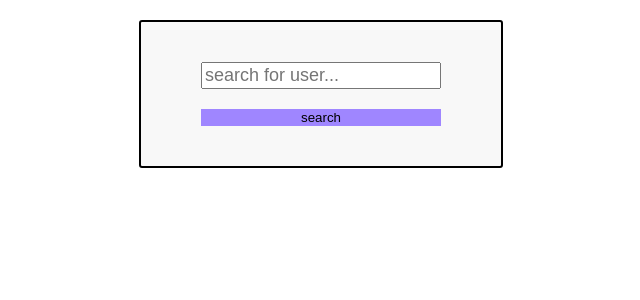
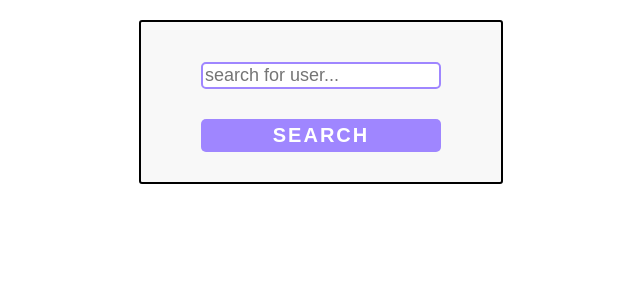
Before and after one commit to github-user-breakdown-2/front-end, a React (Create React App) app in the folder github-user-breakdown/: page /github-users in a window 1280 px wide. Shown: the top 300 px of the page, without its empty margins (319-959 px from the left). Built offline with nearby package versions, Linux system fonts and the light colour scheme; sample sign-in values are in the browser's storage.

Commit message:
adding style

```diff
--- a/github-user-breakdown/src/components/GithubUsers.js
+++ b/github-user-breakdown/src/components/GithubUsers.js
@@ -3,6 +3,7 @@ import { connect } from "react-redux";
 import styled from "styled-components";
 import { getUserData, deleteUser } from "../actions";
 import { Link } from "react-router-dom";
+import Loader from "react-loader-spinner";
 
 const PageWrapper = styled.div``;
 
@@ -25,12 +26,26 @@ const FormWrapper = styled.div`
     input {
       margin: 10px 0;
       font-size: 18px;
+      border-radius: 5px;
+      border: 2px solid #9f86ff;
     }
     button {
-      margin: 10px 0;
-      border: none;
-      background-color: #9f86ff;
+      border: 0;
+      padding: 5px 0;
+      font-size: 20px;
+      font-weight: bold;
+      text-transform: uppercase;
+      letter-spacing: 0.1em;
+      background: #9f86ff;
+      color: white;
+      transition: all.5s ease;
+      margin-top: 20px;
+      border-radius: 5px;
       cursor: pointer;
+
+      &:hover {
+        background: #5933f0;
+      }
     }
   }
 `;
@@ -121,20 +136,21 @@ class GithubUsers extends React.Component {
             <button> search </button>
           </form>
         </FormWrapper>
-        <UserCardsContainer>
+
+        {this.props.fetching ? (<Loader type="TailSpin" color="black" height={80} width={80} />) :
+        (<UserCardsContainer>
           {this.props.users.map(user => (
             <Link to={`/github-users/${user.user}`} key={user.user}>
               <UserCard>
-                <button onClick={e => this.deleteUser(e, user.user)}>
-                  X
-                </button>
+                <button onClick={e => this.deleteUser(e, user.user)}>X</button>
                 <div> {user.user} </div>
                 <img src={user.avatar} alt="" />
                 <div>Repo Count: {user.repo_count} </div>
               </UserCard>
             </Link>
           ))}
-        </UserCardsContainer>
+        </UserCardsContainer>)
+        }
       </PageWrapper>
     );
   }
@@ -142,7 +158,8 @@ class GithubUsers extends React.Component {
 
 const mapStateToProps = state => ({
   users: state.users,
-  summary: state.userSummary
+  summary: state.userSummary,
+  fetching: state.fetching
 });
 
 export default connect(
--- a/github-user-breakdown/src/components/User.js
+++ b/github-user-breakdown/src/components/User.js
@@ -5,32 +5,34 @@ import styled from "styled-components";
 import { VictoryPie } from "victory";
 import Hours from "./Hours";
 import Days from "./Days";
+import Loader from "react-loader-spinner";
 
 const UserWrapper = styled.div`
-  max-width: 400px;
+  width: 100%;
   margin: 20px auto;
   display: flex;
   flex-direction: column;
+  justify-content: center;
+  align-items: center;
+  border-bottom: 2px solid black;
   img {
     max-width: 200px;
+    max-height: 200px;
+    border-radius: 50%;
+  }
+
+  h2 {
+    font-size: 30px
+    color: #2f323a;
   }
 `;
 const Languages = styled.div`
   border: 2px solid black;
-  max-width: 80%;
+  max-width: 50%;
   margin: 20px auto;
   padding: 50px;
 `;
 
-// const barData = [
-//   {weekDay: 'Mon', commits: 16},
-//   {weekDay: 'Tue', commits: 5},
-//   {weekDay: 'Wed', commits: 7},
-//   {weekDay: 'Thu', commits: 8},
-//   {weekDay: 'Fri', commits: 19},
-//   {weekDay: 'Sat', commits: 0},
-//   {weekDay: 'Sun', commits: 19},
-// ];
 
 const User = props => {
   const username = props.match.params.user;
@@ -55,19 +57,21 @@ const User = props => {
   return (
     <>
       <UserWrapper>
-        {user.user}
         <img src={user.avatar} alt="" />
+        <h2>{user.user}</h2>
+
       </UserWrapper>
 
       {props.summary.length === 0 ? (
-        <div> Loading.. </div>
+        <Loader type="TailSpin" color="black" height={80} width={80} />
       ) : (
         <Languages>
           Languages Used
           <hr />
           <VictoryPie
+            innerRadius={100}
             width={500}
-            colorScale={["#9f86ff", "#9ca4b6", "#5933f0", "purple", "navy"]}
+            colorScale={["#9f86ff", "#9ca4b6", "#5933f0", "purple", "navy", "coral", "#fae"]}
             data={data}
           />
         </Languages>
@@ -75,7 +79,7 @@ const User = props => {
       {/*  */}
       <div>
         {props.detailed.length === 0 ? (
-          <div> Loading.. </div>
+          <Loader type="TailSpin" color="black" height={80} width={80} />
         ) : (
           <Hours hours={props.detailed.hour} />
         )}
@@ -83,7 +87,7 @@ const User = props => {
       {/*  */}
       <div>
         {props.detailed.length === 0 ? (
-          <div> Loading.. </div>
+          <Loader type="TailSpin" color="black" height={80} width={80} />
         ) : (
           <Days days={props.detailed.day} />
         )}
```
